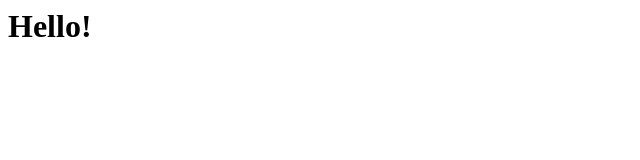
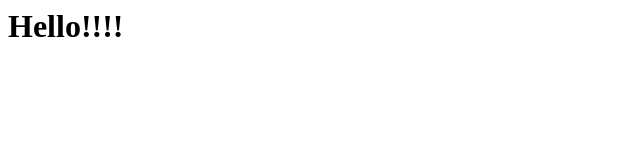
Before and after one commit to danemacmillan/static, a plain HTML site: page index.html in a window 1280 px wide. Shown: the full height of the page, 0-640 px from the left. Drawn offline with Linux system fonts and the light colour scheme.

Commit message:
Update index.html

```diff
--- a/index.html
+++ b/index.html
@@ -2,6 +2,6 @@
   <head></head>
 
   <body>
-    <h1>Hello!</h1>
+    <h1>Hello!!!!</h1>
   </body>
 </html>
```
